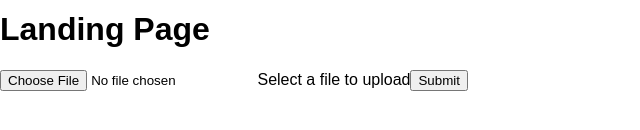
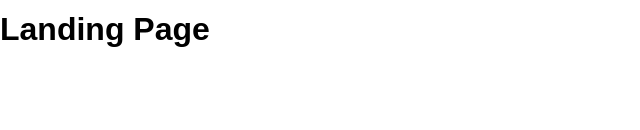
Before and after one commit to naeohmi/bias-blur, a React (Create React App) app in the folder aboutface-react/: page / in a window 1280 px wide. Shown: the part 402-532 px from the top of the page, without its empty margins (0-640 px from the left). Built offline with nearby package versions, Linux system fonts and the light colour scheme.

Commit message:
remove resume from landing page

```diff
--- a/aboutface-react/src/components/LandingPage.js
+++ b/aboutface-react/src/components/LandingPage.js
@@ -11,7 +11,6 @@ class LandingPage extends Component {
         return (
             <div className="landing-wrapper">
                 <h1>Landing Page</h1>
-                <Resume />
             </div>
         );
     }
```
